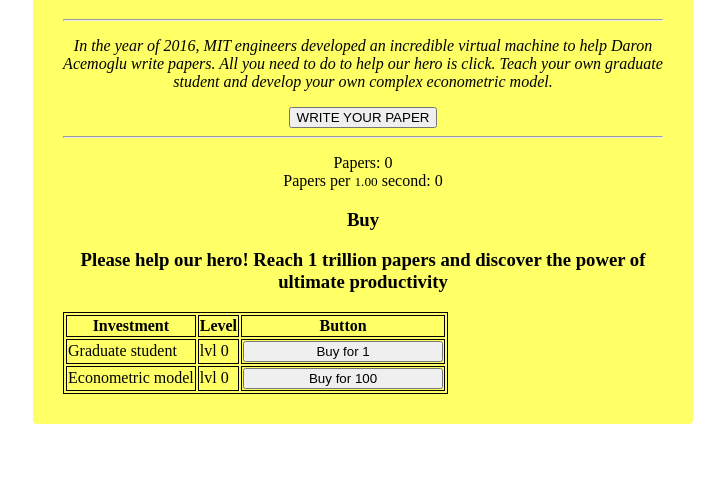
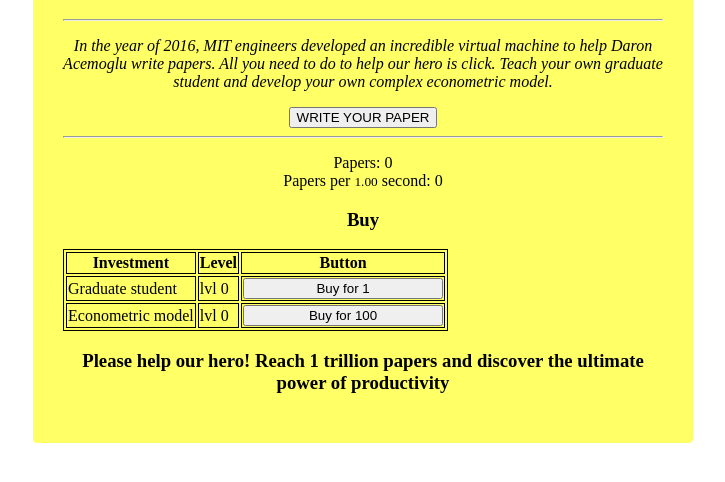
Before and after one commit to theconservant/a, a plain HTML site: page index.html in a window 1280 px wide. Shown: the part 136-618 px from the top of the page, without its empty margins (277-1002 px from the left). Drawn offline with Linux system fonts and the light colour scheme.

Commit message:
Update index.html

```diff
--- a/index.html
+++ b/index.html
@@ -51,8 +51,8 @@
           <td><span id="speed_level">  lvl 0  </span></td>
           <td><button id="upgrade_speed" type="button" class="btn btn-success">Buy for 100</button></td>
         </tr>
-        <h3>Please help our hero! Reach 1 trillion papers and discover the power of ultimate productivity</h3>
     </table>
+    <h3>Please help our hero! Reach 1 trillion papers and discover the ultimate power of <b>productivity</b></h3>
 </div>
     		<script type="text/javascript" src="main.js"> </script>
     	</center>
```
